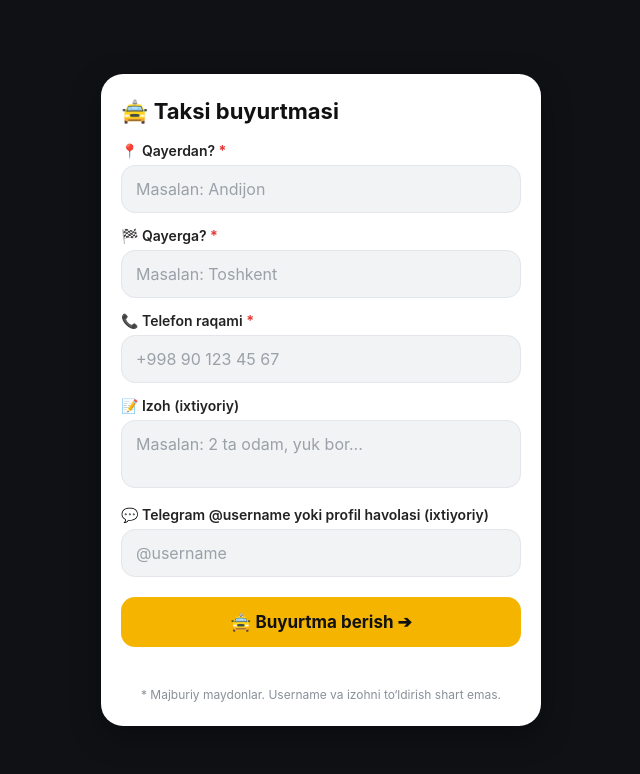
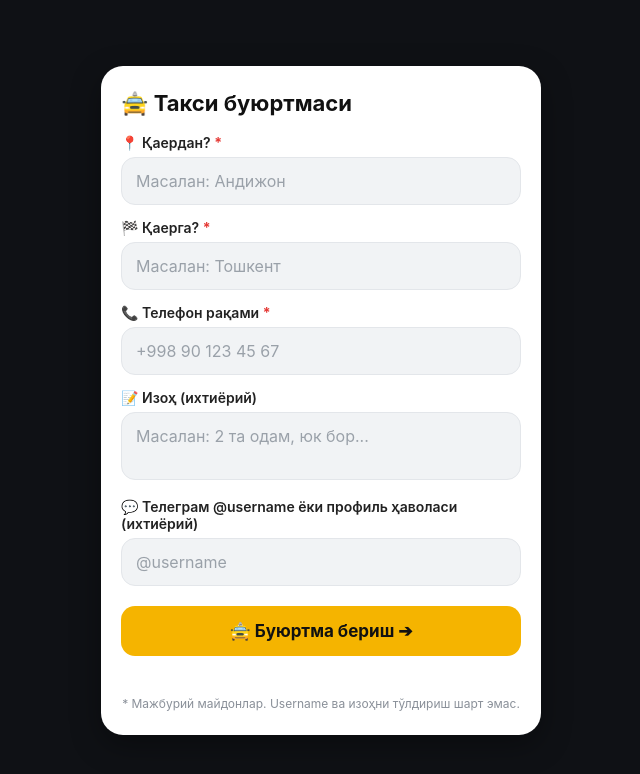
Before and after one commit to abrorr96-rgb/taxi-booking-bot, a website: page index.html in a window 1280 px wide. Shown: the whole page, without its empty margins (319-959 px from the left). Drawn offline with Linux system fonts and the light colour scheme.

Commit message:
Update index.html

```diff
--- a/index.html
+++ b/index.html
@@ -1,46 +1,47 @@
+
 <!DOCTYPE html>
-<html lang="uz">
+<html lang="uz-Cyrl">
 <head>
   <meta charset="UTF-8">
   <meta name="viewport" content="width=device-width, initial-scale=1, viewport-fit=cover">
-  <title>Taksi buyurtmasi</title>
+  <title>Такси буюртмаси</title>
   <script src="https://telegram.org/js/telegram-web-app.js"></script>
   <link rel="stylesheet" href="/style.css">
 </head>
 <body>
   <main class="page">
     <form id="orderForm" class="card" novalidate>
-      <h1>🚖 Taksi buyurtmasi</h1>
+      <h1>🚖 Такси буюртмаси</h1>
 
       <label class="field">
-        <span class="label">📍 Qayerdan? <b>*</b></span>
-        <input id="pickup" type="text" placeholder="Masalan: Andijon" maxlength="200" required>
+        <span class="label">📍 Қаердан? <b>*</b></span>
+        <input id="pickup" type="text" placeholder="Масалан: Андижон" maxlength="200" required>
       </label>
 
       <label class="field">
-        <span class="label">🏁 Qayerga? <b>*</b></span>
-        <input id="destination" type="text" placeholder="Masalan: Toshkent" maxlength="200" required>
+        <span class="label">🏁 Қаерга? <b>*</b></span>
+        <input id="destination" type="text" placeholder="Масалан: Тошкент" maxlength="200" required>
       </label>
 
       <label class="field">
-        <span class="label">📞 Telefon raqami <b>*</b></span>
+        <span class="label">📞 Телефон рақами <b>*</b></span>
         <input id="phone" type="tel" inputmode="tel" placeholder="+998 90 123 45 67" maxlength="40" required>
       </label>
 
       <label class="field">
-        <span class="label">📝 Izoh (ixtiyoriy)</span>
-        <textarea id="note" rows="2" placeholder="Masalan: 2 ta odam, yuk bor..." maxlength="500"></textarea>
+        <span class="label">📝 Изоҳ (ихтиёрий)</span>
+        <textarea id="note" rows="2" placeholder="Масалан: 2 та одам, юк бор..." maxlength="500"></textarea>
       </label>
 
       <label class="field">
-        <span class="label">💬 Telegram @username yoki profil havolasi (ixtiyoriy)</span>
+        <span class="label">💬 Телеграм @username ёки профиль ҳаволаси (ихтиёрий)</span>
         <input id="telegram" type="text" placeholder="@username" maxlength="80">
       </label>
 
-      <button id="submitBtn" type="submit">🚖 Buyurtma berish ➔</button>
+      <button id="submitBtn" type="submit">🚖 Буюртма бериш ➔</button>
 
       <p id="status" class="status" role="status" aria-live="polite"></p>
-      <p class="hint">* Majburiy maydonlar. Username va izohni to‘ldirish shart emas.</p>
+      <p class="hint">* Мажбурий майдонлар. Username ва изоҳни тўлдириш шарт эмас.</p>
     </form>
   </main>
 
```
